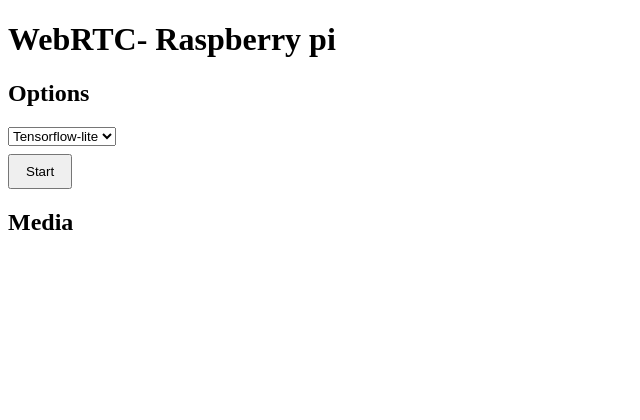
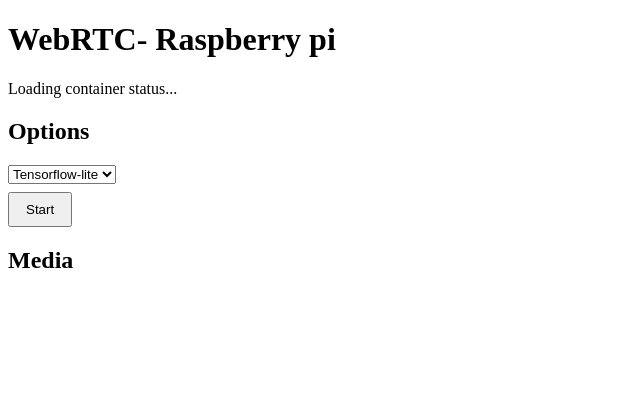
Before and after one commit to NerdConnection/Raspberry-Pi-5-Computer-Vision, a Python web app: template DOCKERFILE/src/templates/index.html in a window 1280 px wide. Shown: the top 420 px of the page, without its empty margins (0-640 px from the left). Before the commit the page ends 230 px from the top, so only its background shows below. Run offline with Jinja, Linux system fonts and the light colour scheme; the template is opened without the code that fills it, so the values that code supplies are empty.

Commit message:
Update index.html

```diff
--- a/DOCKERFILE/src/templates/index.html
+++ b/DOCKERFILE/src/templates/index.html
@@ -24,6 +24,9 @@
 </head>
 <body>
     <h1>WebRTC- Raspberry pi</h1>
+
+    <div id="container-status">Loading container status...</div>
+
     <h2>Options</h2>
     <div class="option">
         <select id="video-transform">
```
